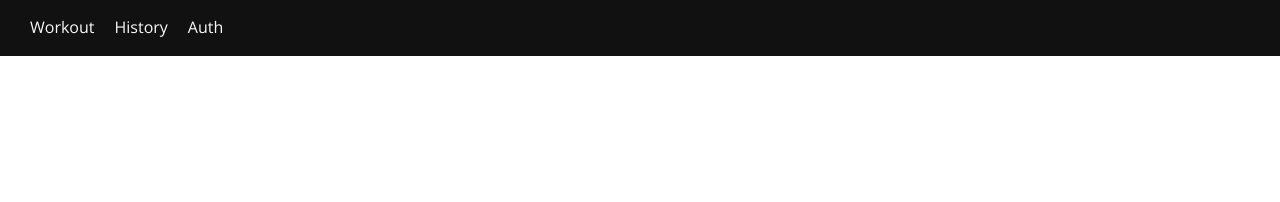
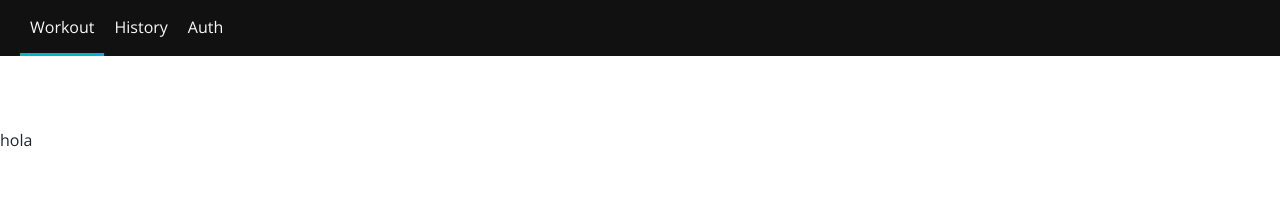
Before and after one commit to BigDog1400/acapp2, a React (Create React App) app: page /workout/draft in a window 1280 px wide. Shown: the top 202 px of the page. Built offline with nearby package versions, Linux system fonts and the light colour scheme.

Commit message:
Se agrega routing para seccion workouut

```diff
--- a/src/App.js
+++ b/src/App.js
@@ -1,13 +1,15 @@
 import React, { Component } from 'react';
 import Layout from './hoc/Layout/Layout'
 import {Route, withRouter} from 'react-router-dom';
-import Auth from './components/Auth/Auth';
+import Auth from './containers/Auth/Auth';
+import Workout from './containers/Workout/Workout';
 class App extends Component {
   render() {
     return (
       <div>
         <Layout>
           <Route path='/auth' component={Auth}></Route>
+          <Route path='/workout' component={Workout}></Route>
         </Layout>
       </div>
     );
--- a/src/components/Navigation/NagivationItems/NavigationItems.js
+++ b/src/components/Navigation/NagivationItems/NavigationItems.js
@@ -4,7 +4,7 @@ import NavigationItem from './NavigationItem/NavigationItem';
 
 const NavigationItems = (props) => (
     <ul className={classes.NavigationItems}>
-        <NavigationItem link='/' exact>Workout</NavigationItem>
+        <NavigationItem link='/workout' >Workout</NavigationItem>
         <NavigationItem link='/history'>History</NavigationItem>
         <NavigationItem link='/auth'>Auth</NavigationItem>
     </ul>
--- a/src/components/Auth/Auth.js
+++ b/src/containers/Auth/Auth.js
@@ -12,7 +12,7 @@ const initialValues= {
 }
 
 const validationSchema = Yup.object({
-  email: Yup.string().email('Por favor ingrse un email valido').required('Por favor introduzca un email'),
+  email: Yup.string().email('Por favor ingrese un email valido').required('Por favor introduzca un email'),
   password: Yup.string().required('Por favor ingrese una contraseña').min(6, 'Por favor ingrese una contraseña mas larga')
 })
 
--- /dev/null
+++ b/src/containers/Workout/Workout-draft/WorkoutDraft.js
@@ -0,0 +1,11 @@
+import React from 'react';
+
+const WorkoutDraft = () => {
+    return (
+        <div>
+            <p>hola</p>
+        </div>
+    );
+}
+
+export default WorkoutDraft;
--- /dev/null
+++ b/src/containers/Workout/Workout-routine/WorkoutRoutine.js
@@ -0,0 +1,11 @@
+import React from 'react';
+
+const WorkoutRoutine = () => {
+    return (
+        <div>
+            <h1>I will train now!</h1>
+        </div>
+    );
+}
+
+export default WorkoutRoutine;
--- /dev/null
+++ b/src/containers/Workout/Workout.js
@@ -0,0 +1,15 @@
+import React from 'react';
+import {Redirect, Route, Switch} from 'react-router-dom';
+import WorkoutRoutine from './Workout-routine/WorkoutRoutine';
+import WorkoutDraft from './Workout-draft/WorkoutDraft';
+const Workout = () => {
+    return (
+       <Switch>
+           <Redirect exact from='/workout' to='workout/draft'/>
+           <Route  path='/workout/routine' component={WorkoutRoutine}/>
+           <Route  path='/workout/draft' component={WorkoutDraft}/>
+       </Switch>
+    );
+}
+
+export default Workout;
```
Also changed, not shown: src/containers/Auth/Auth.module.css (added).
